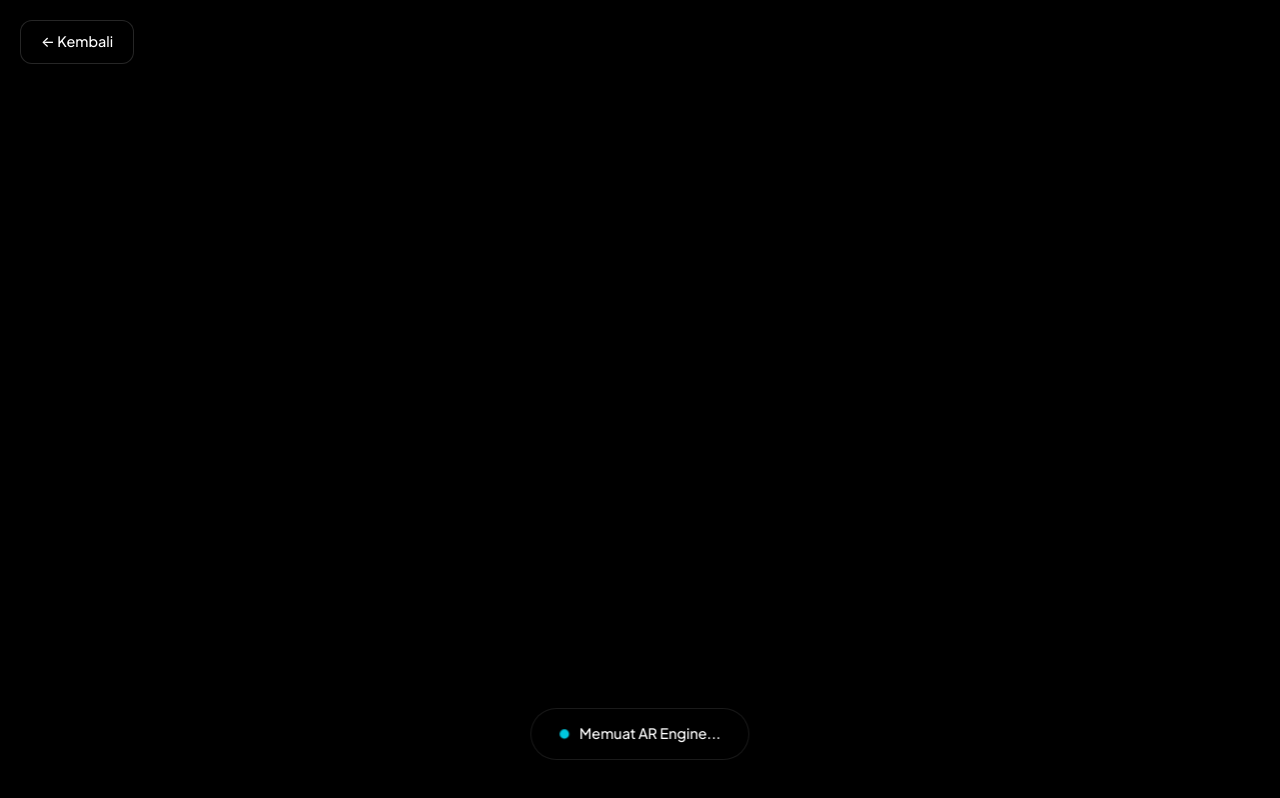
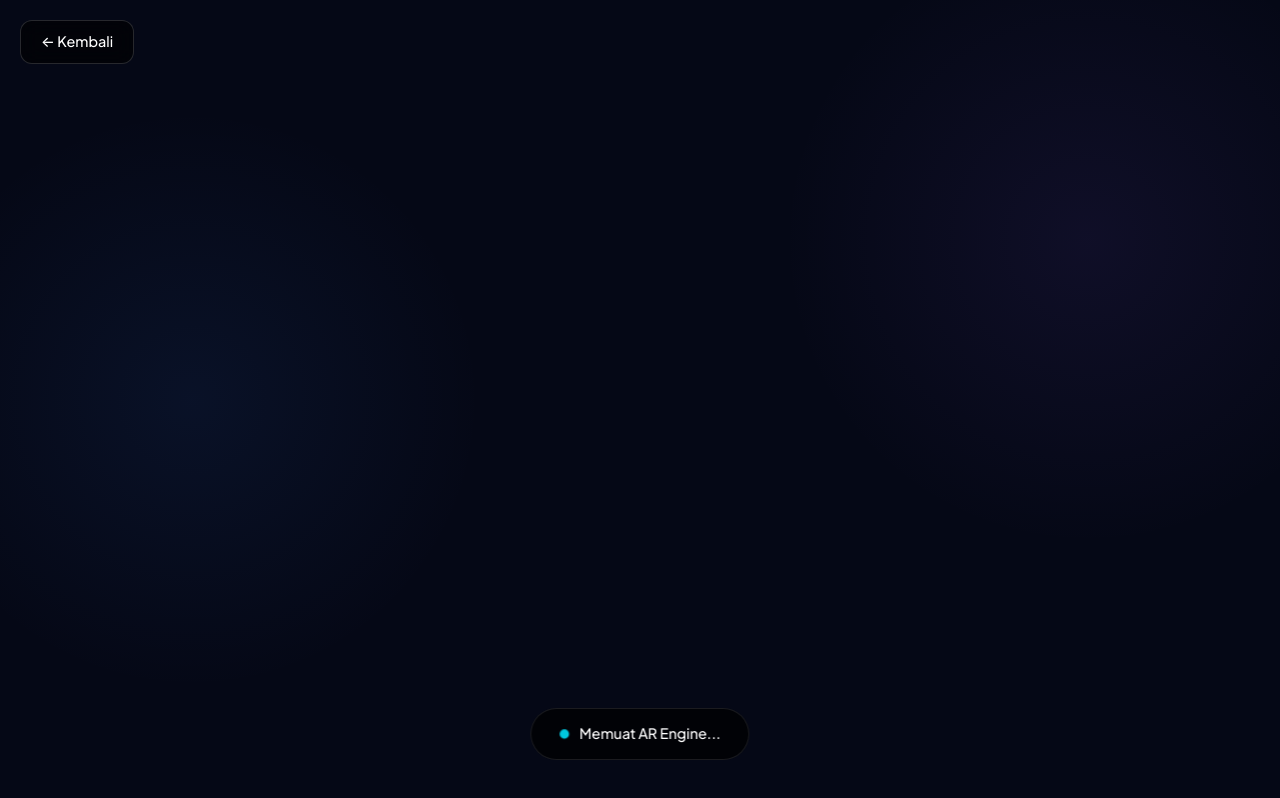
Before and after one commit to David-Asli/3D-KKN, a Next.js app: page /ar in a window 1280 px wide. Built offline with nearby package versions, Linux system fonts and the light colour scheme.

Commit message:
fix: update konfigurasi prisma client dan postinstall terbaru

```diff
--- a/src/app/components/ARScene.tsx
+++ b/src/app/components/ARScene.tsx
@@ -190,7 +190,7 @@ export default function ARScene({ mindSrc, mindData, targetImageSrc, modelUrl }:
           position: "fixed",
           inset: 0,
           zIndex: 100,
-          background: "#000",
+          background: "transparent",
         }}
       />
 
```
